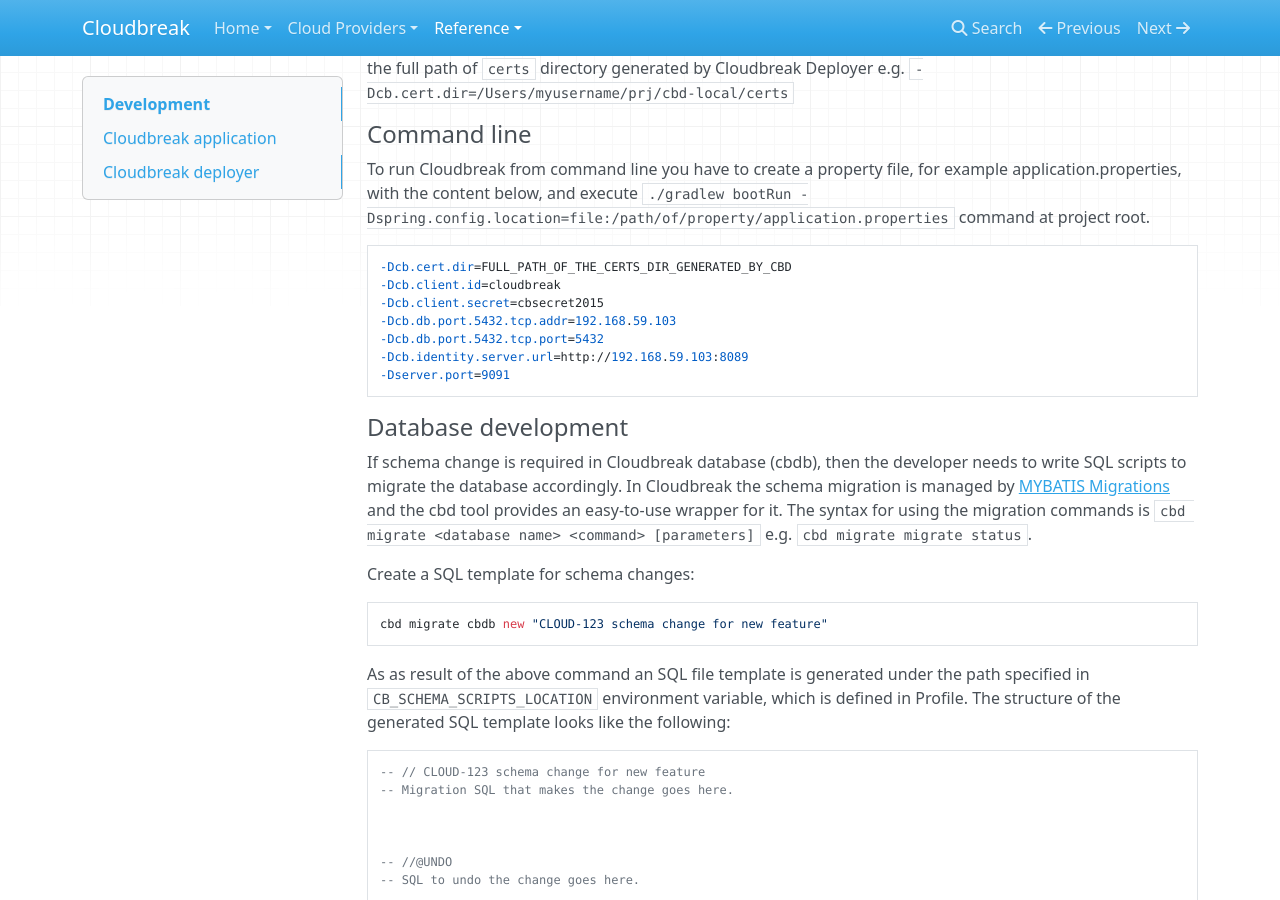
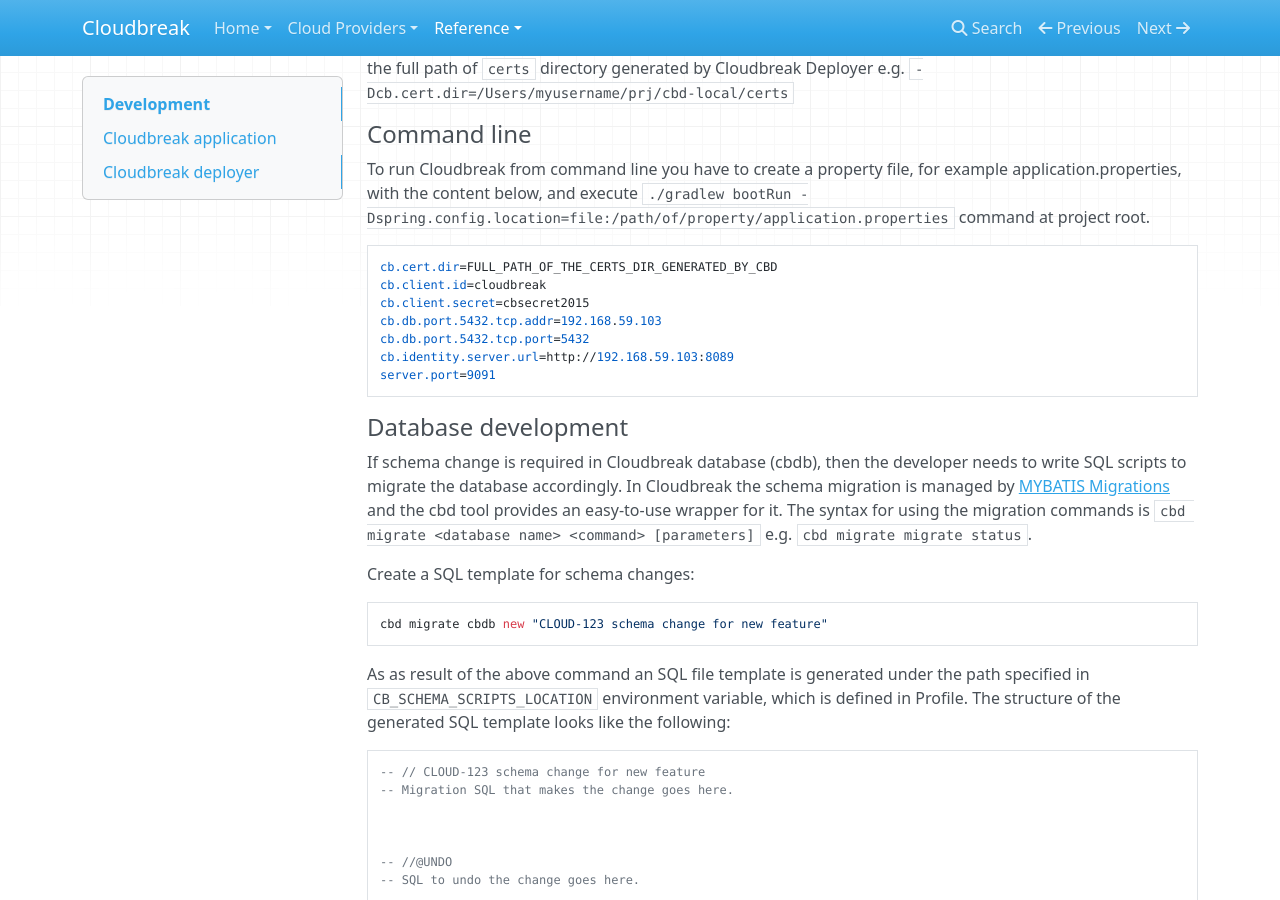
Before and after one commit to wprender/cloudbreak-docs, an MkDocs documentation site: the page built from docs/development.md, in a window 1280 px wide and 900 px high, scrolled down 1432 px. Built offline with MkDocs 1.6.1, drawn with Linux system fonts in a browser that asks for light colours; nearby versions of some CDN libraries; old or Windows-style settings are respelled for this version of MkDocs.

Commit message:
CLOUD-47568
Fix command line tutorial

````diff
--- a/docs/development.md
+++ b/docs/development.md
@@ -58,13 +58,13 @@ The `-Dcb.cert.dir=FULL_PATH_OF_THE_CERTS_DIR_GENERATED_BY_CBD` value above need
 
 To run Cloudbreak from command line you have to create a property file, for example application.properties, with the content below, and execute `./gradlew bootRun -Dspring.config.location=file:/path/of/property/application.properties` command at project root.
 ```
--Dcb.cert.dir=FULL_PATH_OF_THE_CERTS_DIR_GENERATED_BY_CBD
--Dcb.client.id=cloudbreak
--Dcb.client.secret=cbsecret2015
--Dcb.db.port.5432.tcp.addr=192.168.59.103
--Dcb.db.port.5432.tcp.port=5432
--Dcb.identity.server.url=http://192.168.59.103:8089
--Dserver.port=9091
+cb.cert.dir=FULL_PATH_OF_THE_CERTS_DIR_GENERATED_BY_CBD
+cb.client.id=cloudbreak
+cb.client.secret=cbsecret2015
+cb.db.port.5432.tcp.addr=192.168.59.103
+cb.db.port.5432.tcp.port=5432
+cb.identity.server.url=http://192.168.59.103:8089
+server.port=9091
 ```
 
 #### Database development
````
